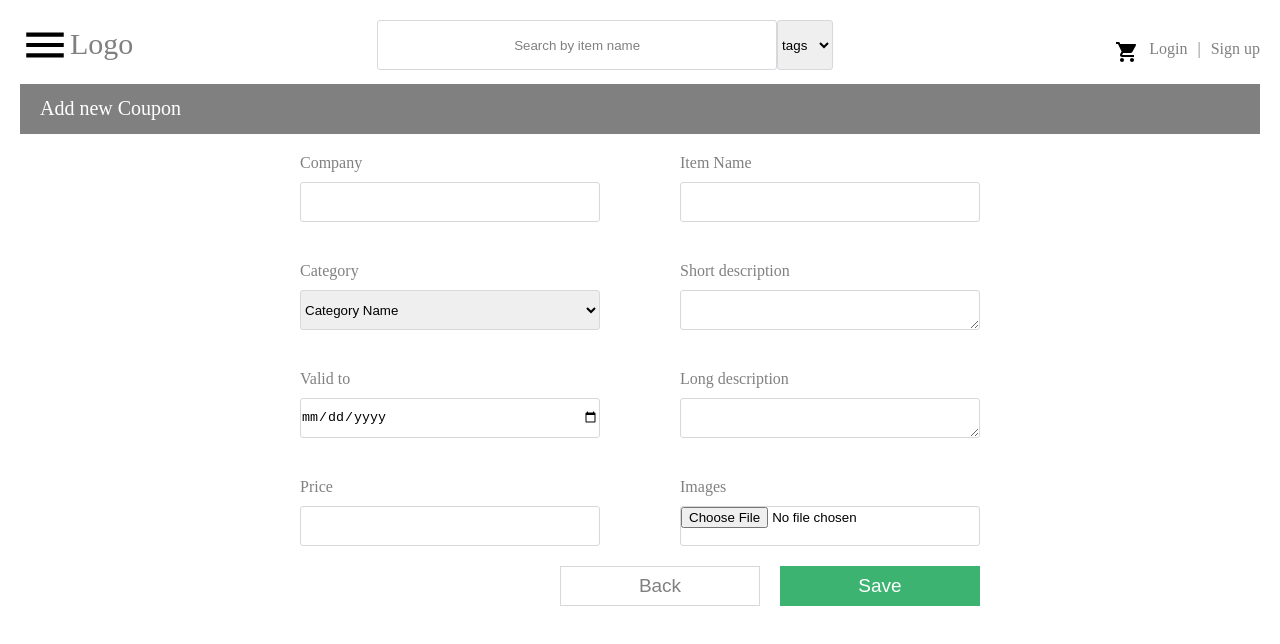
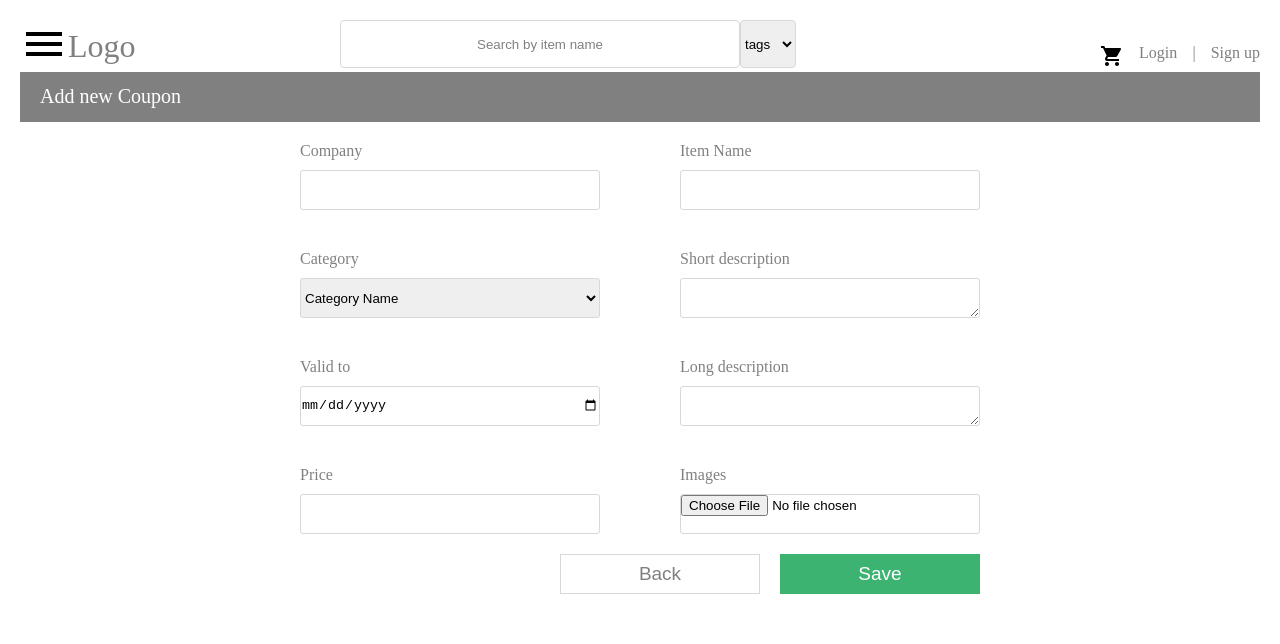
Before and after one commit to virtushawk/rest-client, a plain HTML site: page html/new-item.html in a window 1280 px wide. Drawn offline with Linux system fonts and the light colour scheme.

Commit message:
Now using Sass and bem methodology

```diff
--- a/css/new-item.css
+++ b/css/new-item.css
@@ -17,7 +17,6 @@ body {
 .new-item-header {
   background-color: gray;
   height: 50px;
-  margin-top: 10px;
 }
 
 .header-text {
--- a/html/new-item.html
+++ b/html/new-item.html
@@ -7,32 +7,35 @@
     <link rel="stylesheet" href="../css/new-item.css">
   </head>
   <body>
-    <header class="menu">
-      <nav class="menu-nav">
-        <div class="logo-div">
-          <a class="logo-icon" href="main.html"><img class="logo-img"
+    <header>
+      <nav class="nav">
+        <div class="nav__logo">
+          <a class="nav__logo__icon" href="main.html">
+            <img class="nav__logo__icon__img"
             src="../icons/menu_black_24dp.svg" alt="menu icon"></a>
-            <div class="logo-text">Logo</div>
+            <div class="nav__logo__text">Logo</div>
         </div>
-        <div class="search-div">
-          <form class="search" action="index.html" method="get">
-            <div class="search-field">
-              <input type="text" class="search-input" name="search-text" value="Search by item name">
-              <select class="search-select-field" name="search-select">
+          <form class="nav__search" action="index.html" method="get">
+              <input type="text" class="nav__search__input
+              nav__search__input--theme-simple" name="search-text"
+              value="Search by item name">
+              <select class="nav__search__select
+              nav__search__select--theme-simple" name="search-select">
                 <option value="tags">tags</option>
                 <option value="name">name</option>
               </select>
-            </div>
           </form>
-        </div>
-        <div class="login-div">
-          <a href="checkout.html"><img
+        <div class="nav__login">
+          <a class="nav__login__checkout" href="checkout.html"><img
+            class="nav__login__checkout__icon"
             src="../icons/shopping_cart_black_24dp.svg" alt="shopping cart"></a>
-            <a class="login-text" href="login.html">Login</a>
-            <div class="login-text">
+            <a class="nav__login__text nav__login__text--theme-simple"
+            href="login.html">Login</a>
+            <div class="nav__login__text nav__login__text--theme-simple">
               |
             </div>
-            <a class="login-text" href="register.html">Sign up</a>
+            <a class="nav__login__text nav__login__text--theme-simple"
+             href="register.html">Sign up</a>
         </div>
       </nav>
     </header>
--- /dev/null
+++ b/scss/header.scss
@@ -0,0 +1,56 @@
+$text-color: gray;
+$border-color: #D6D9DC;
+
+.nav {
+  display: flex;
+  justify-content: space-between;
+}
+
+.nav__logo {
+  display: flex;
+  justify-content: space-between;
+  width: 1em;
+  align-items: center;
+}
+
+.nav__logo__icon__img {
+  height: 3em;
+}
+
+.nav__logo__text {
+  font-size: 2em;
+  color: $text-color;
+}
+
+.nav__search {
+  display: flex;
+  height: 3em;
+}
+
+.nav__search__input {
+  width: 30em;
+}
+
+.nav__search__input--theme-simple {
+  border: 0.1em solid $border-color;
+  border-radius: 0.3em;
+  text-align: center;
+  color: $text-color;
+}
+
+.nav__search__select--theme-simple {
+  border: 0.1em solid $border-color;
+  border-radius: 0.3em;
+}
+
+.nav__login {
+  display: flex;
+  justify-content: space-between;
+  margin-top: 1.5em;
+  width: 10em;
+}
+
+.nav__login__text--theme-simple {
+  color: $text-color;
+  text-decoration: none;
+}
```
Also changed, not shown: html/checkout.html (+20 -17 lines), html/item.html (+20 -17 lines), html/login.html (+20 -17 lines), html/main.html (+20 -17 lines), html/register.html (+20 -17 lines), css/header.css, css/styles.css (added), scss/styles.scss (added).
